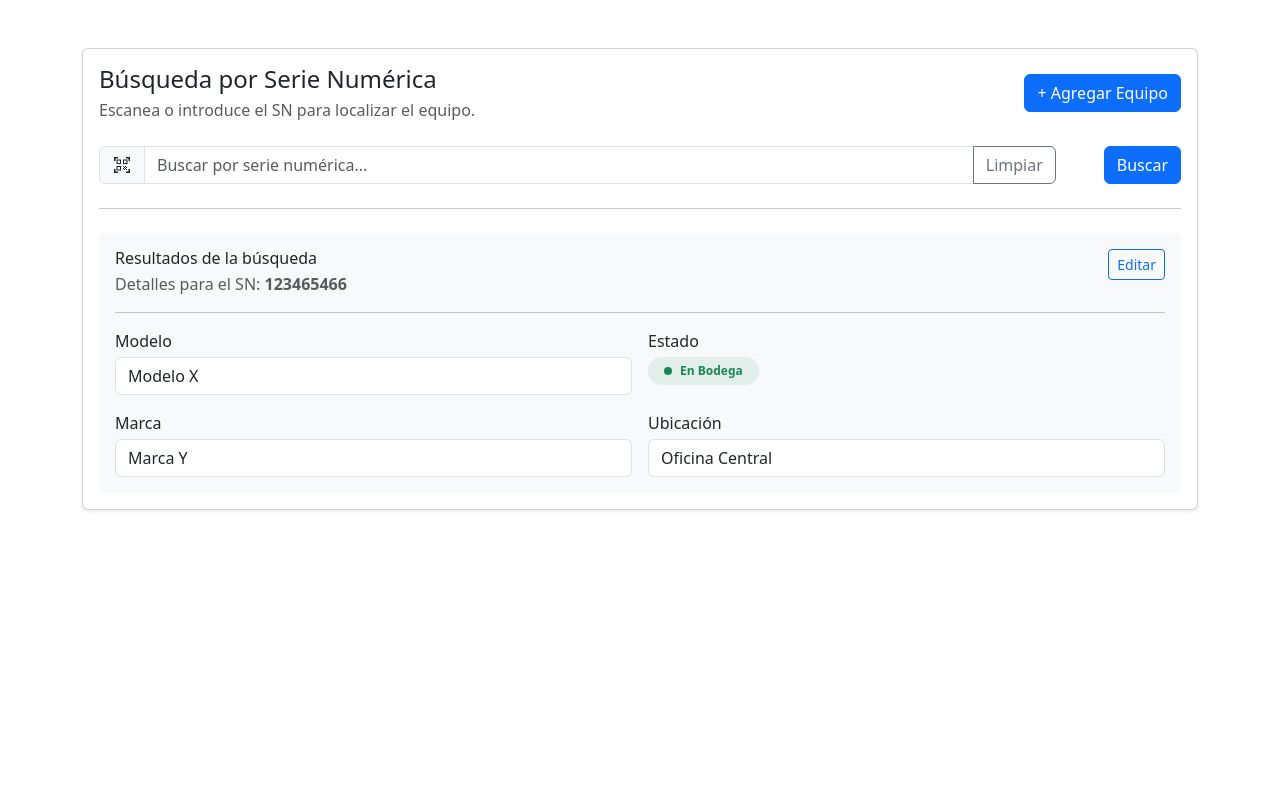
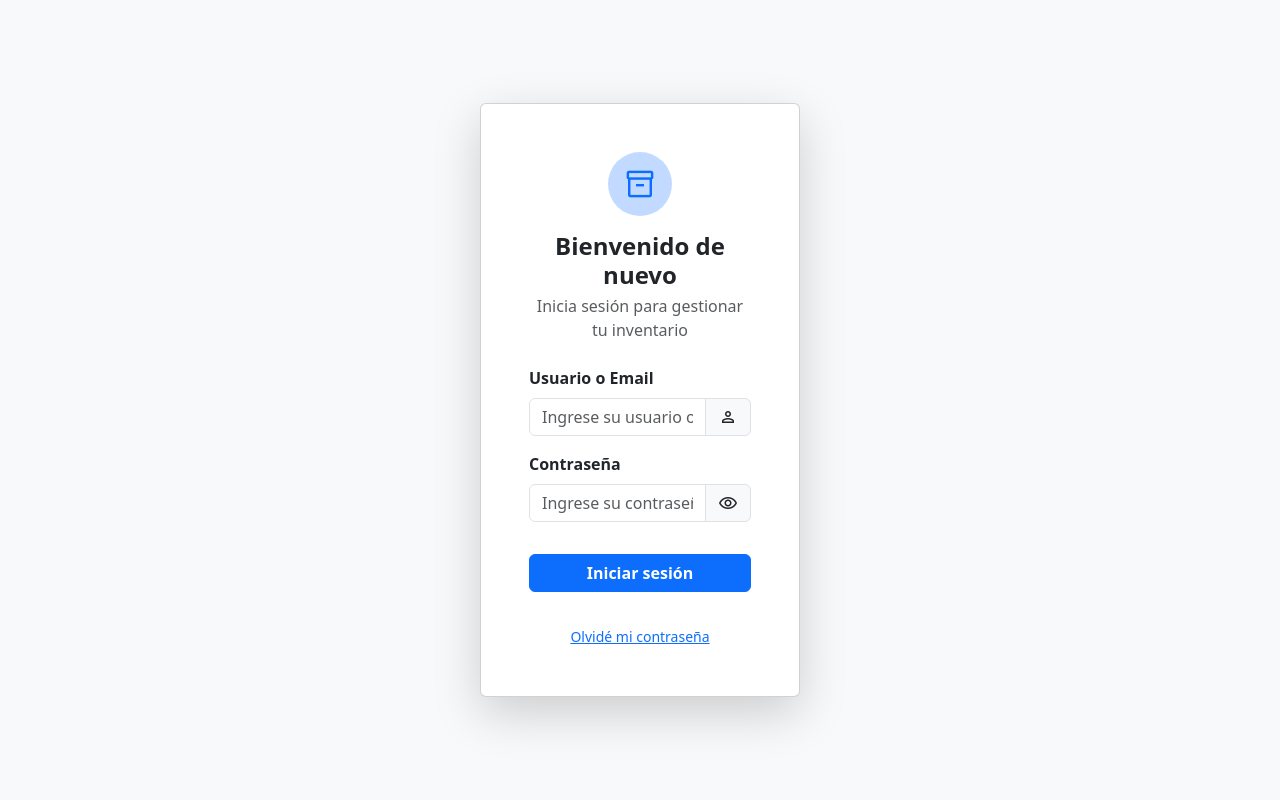
Before and after one commit to albapanato/pi_plus-frontend, a React (Vite) app: page / in a window 1280 px wide. Shown: the top 800 px of the page. Built offline with nearby package versions, Linux system fonts and the light colour scheme.

Commit message:
Uncomment AppRoutes component in App.tsx

```diff
--- a/src/App.tsx
+++ b/src/App.tsx
@@ -1,9 +1,9 @@
-//import AppRoutes from "./routes/AppRoutes"
+import AppRoutes from "./routes/AppRoutes"
 import Busqueda_SN from "./pages/BusquedaSNPage"
 
 function App() {
   return <>
-  {/* <AppRoutes /> */}
+  <AppRoutes />
   <Busqueda_SN />
   </>
 }
```
